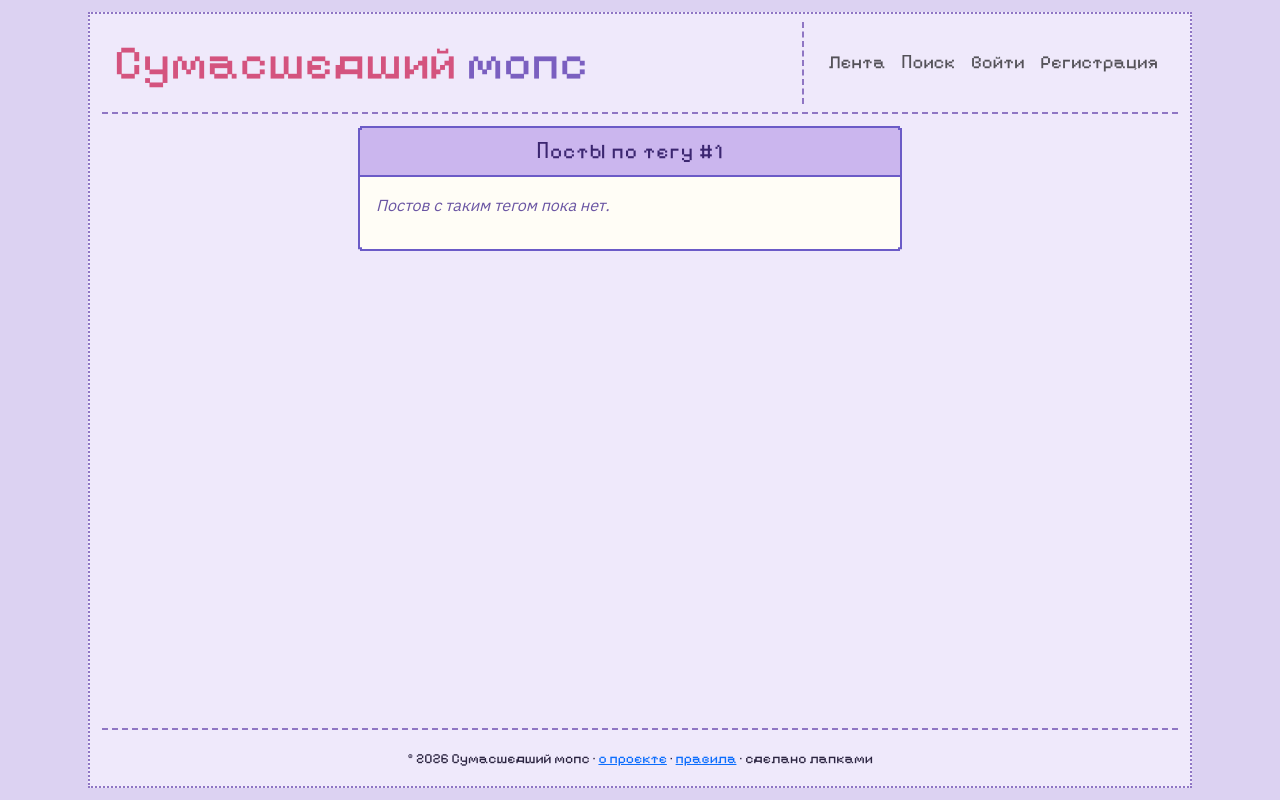
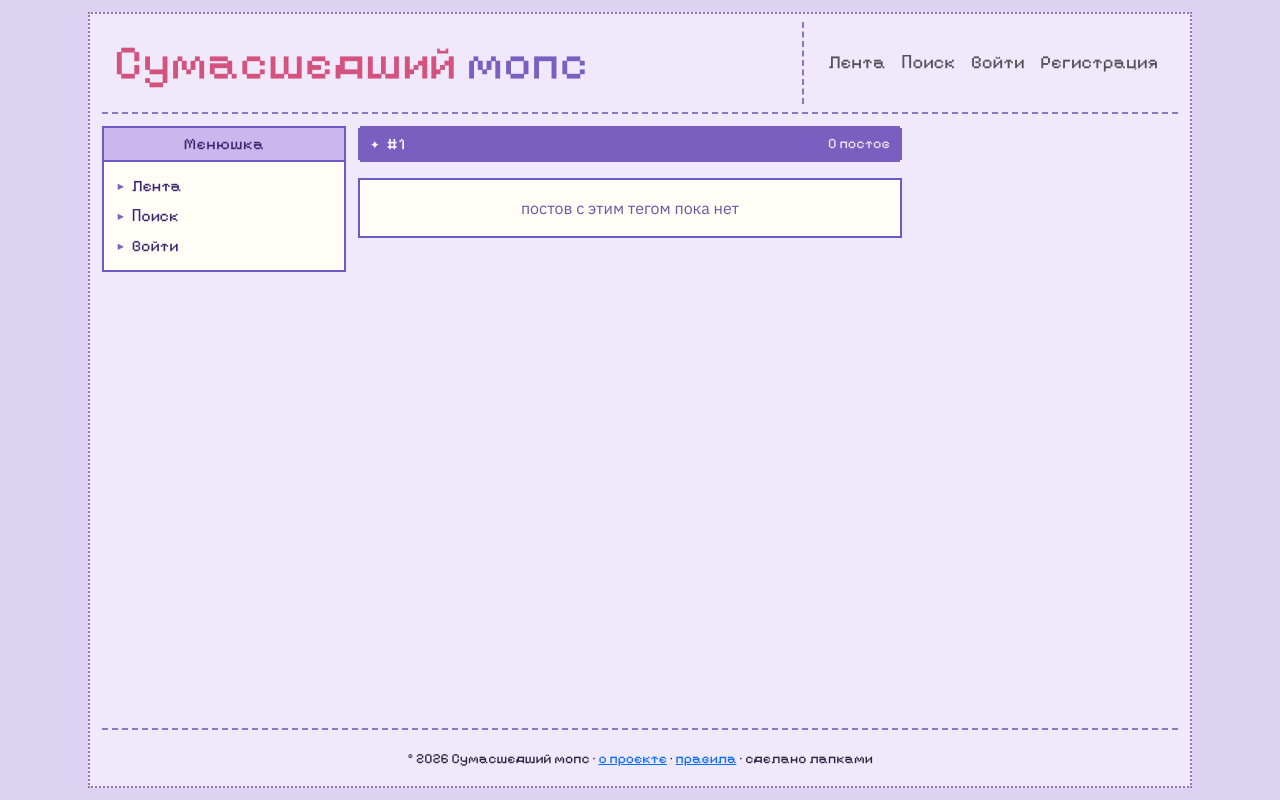
Before and after one commit to Discrete-Mathematicians/crazy-mops, a Django app: page /posts/tag/1/ in a window 1280 px wide. Run offline with Django 4.2, Linux system fonts and the light colour scheme; data that the repository does not hold is empty.

Commit message:
feat: обновление шаблонов для страниц поиска(поиск по тегу/поиск пользователей или питомцев), полные стили для страниц поиска, карточки пользователей и питомцев для поиска по единому образцу, склонения для колличества постов в поиске по тегу

```diff
--- a/posts/views.py
+++ b/posts/views.py
@@ -108,6 +108,16 @@ class PostsByTagView(ListView):
         return Post.objects.filter(tags__name=self.kwargs["tag"]).order_by("-created_at")
 
     def get_context_data(self, **kwargs):
+        def posts_search_lable(count, one, few, many):
+            if count % 10 == 1 and count % 100 != 11:
+                return one
+            if 2 <= count % 10 <= 4 and not (12 <= count % 100 <= 14):
+                return few
+            return many
+
+        count = self.object_list.count()
+
         ctx = super().get_context_data(**kwargs)
+        ctx["posts_count_label"] = f'{count} {posts_search_lable(count, "пост", "поста", "постов")}'
         ctx["tag_name"] = self.kwargs["tag"]
         return ctx
--- a/static/css/custom_y2k.css
+++ b/static/css/custom_y2k.css
@@ -17,6 +17,7 @@
     --y2k-border-strong: #6B5BC7;
     --y2k-accent-pink: #d4537e;
     --y2k-accent-purple: #7a5fc0;
+    --y2k-accent-purple-light: #d8d0ec;
     --y2k-panel-yellow: #fdf7d4;
     --y2k-panel-pink: #fbe3ec;
     --y2k-panel-paper: #fffdf6;
@@ -141,6 +142,10 @@ footer {
     grid-column: 1 / -1;
 }
 
+main {
+    padding-bottom: var(--space-4);
+}
+
 /* === КОМПОНЕНТЫ === */
 
 /* --- Панель ---
@@ -527,6 +532,26 @@ footer {
             var(--step) calc(100% - var(--step)), 0 calc(100% - var(--step)));
 }
 
+.page-strip-flat {
+    display: flex;
+    justify-content: space-between;
+    align-items: center;
+    padding: 6px 12px;
+    margin-bottom: var(--space-3);
+    font-family: 'Pixelify Sans', monospace;
+    letter-spacing: 1px;
+    text-transform: uppercase;
+    color: var(--y2k-input-bg);
+    background: var(--y2k-accent-purple);
+}
+
+.page-strip__count {
+    font-size: 0.9rem;
+    letter-spacing: normal;
+    text-transform: none;
+    opacity: 0.85;
+}
+
 .page-strip__title::before {
     content: '\2726';
     margin-right: 6px;
@@ -1383,51 +1408,118 @@ footer {
 /* --- Поиск --- */
 .search-form {
     display: flex;
+    align-items: center;
+    gap: var(--space-2);
     flex-wrap: wrap;
-    gap: 12px;
-    align-items: center;
-}
-
-.search-form input[type="text"] {
-    background: var(--y2k-input-bg);
-    border: 1px solid var(--y2k-border);
-    border-radius: 0;
-    padding: 6px 10px;
+}
+
+.search-form input[type='text'] {
+    flex: 1;
+    min-width: 180px;
+}
+
+.search-form__switch {
+    display: flex;
+    gap: var(--space-3);
+    font-family: 'Pixelify Sans', monospace;
+    font-size: 0.85rem;
+    white-space: nowrap;
+    color: var(--y2k-panel-header-text);
+}
+
+.search-form__switch label {
+    display: flex;
+    align-items: center;
+    gap: 4px;
+    cursor: pointer;
+}
+
+.search-form .btn-pixel {
+    margin-left: auto;
+}
+
+.search-results {
+    display: grid;
+    grid-template-columns: repeat(2, 1fr);
+    gap: var(--space-3);
+    margin-top: var(--space-3);
+}
+
+.search-card {
+    aspect-ratio: 1 / 1;
+    display: flex;
+    background: var(--y2k-accent-purple-light);
+}
+
+.search-card .panel-body {
+    width: 100%;
+    display: flex;
+    flex-direction: column;
+    align-items: center;
+    justify-content: center;
+    padding: var(--space-3);
+}
+
+.search-card__link {
+    display: flex;
+    flex-direction: column;
+    align-items: center;
+    gap: 6px;
     color: var(--y2k-text);
-}
-
-.search-form input[type="text"]::placeholder {
-    color: var(--y2k-placeholder);
-}
-
-.search-form__switch {
-    display: flex;
-    gap: 12px;
-    font-family: 'Pixelify Sans', sans-serif;
-}
-
-.search-results {
-    display: flex;
-    flex-wrap: wrap;
-    gap: 16px;
-    margin-top: 16px;
-}
-
+    width: 100%;
+}
+
+.search-card__link:hover .search-card__name {
+    text-decoration: underline;
+}
+
+.search-card__avatar {
+    width: 168px;
+    height: 168px;
+    object-fit: cover;
+    border: 2px solid var(--y2k-border);
+    image-rendering: pixelated;
+    flex-shrink: 0;
+}
+
+.search-card__name {
+    font-family: 'Pixelify Sans', monospace;
+    color: var(--y2k-panel-header-text);
+    font-size: 0.95rem;
+    text-align: center;
+    overflow-wrap: break-word;
+    max-width: 100%;
+}
+
+.search-card__city {
+    font-size: 0.8rem;
+    color: var(--y2k-caption);
+    text-align: center;
+}
+
+/* --- Пагинатор поиска --- */
 .search-pagination {
     display: flex;
-    gap: 16px;
-    align-items: center;
-    margin-top: 16px;
-    font-family: 'Pixelify Sans', sans-serif;
-}
-
-.search-pagination a {
-    color: var(--y2k-link);
+    justify-content: center;
+    align-items: center;
+    gap: var(--space-3);
+    margin-top: var(--space-3);
+    font-family: 'Pixelify Sans', monospace;
+    font-size: 0.85rem;
 }
 
 .search-empty {
-    color: var(--y2k-caption);
-    font-style: italic;
+    text-align: center;
+    color: var(--y2k-caption);
+    padding: var(--space-3) 0;
+    margin: var(--space-3) 0 0;
+}
+
+.search-card__sex {
+    font-size: 0.8rem;
+    color: var(--y2k-caption);
+    text-align: center;
+    text-decoration: none;
 }
 
 /* --- Виджет календаря дней рождения --- */
@@ -1535,3 +1627,18 @@ footer {
     color: var(--y2k-caption);
     white-space: nowrap;
 }
+
+/* --- Список постов по тегу --- */
+.tag-posts {
+    display: flex;
+    flex-direction: column;
+    gap: var(--space-3);
+}
+
+.tag-posts-empty {
+    background: var(--y2k-panel-paper);
+    border: var(--border-w) solid var(--y2k-border-strong);
+    text-align: center;
+    color: var(--y2k-caption);
+    padding: var(--space-4);
+}
--- a/templates/posts/posts_by_tag.html
+++ b/templates/posts/posts_by_tag.html
@@ -1,26 +1,34 @@
 {% extends "base.html" %}
+{% block left_sidebar %}
+    <aside class="d-none d-lg-block">
+        {% include "includes/menu_widget.html" with user=user request=request only %}
+    </aside>
+{% endblock left_sidebar %}
 {% block content %}
-    <div class="pixel-panel">
-        <div class="panel-frame">
-            <div class="panel-header">Посты по тегу #{{ tag_name }}</div>
-            <div class="panel-body">
+    <div class="page-strip page-strip-falt">
+        <span class="page-strip__title">#{{ tag_name }}</span>
+        {% if posts_count_label %}
+            <span class="page-strip__count">{{ posts_count_label }}</span>
+        {% endif %}
+    </div>
+    {% if posts_page %}
+        <div class="tag-posts">
             {% for post in posts_page %}
-                    {% include "includes/post_card.html" with post=post user=user csrf_token=csrf_token only %}
-                {% empty %}
-                    <p class="search-empty">Постов с таким тегом пока нет.</p>
+                {% include "includes/post_card.html" with post=post user=user request=request only %}
             {% endfor %}
+        </div>
         {% if posts_page.has_other_pages %}
             <nav class="search-pagination">
                 {% if posts_page.has_previous %}
-                            <a href="?page={{ posts_page.previous_page_number }}">← Назад</a>
+                    <a href="?page={{ posts_page.previous_page_number }}"><- Назад</a>
                 {% endif %}
                 <span>{{ posts_page.number }} / {{ posts_page.paginator.num_pages }}</span>
                 {% if posts_page.has_next %}
-                            <a href="?page={{ posts_page.next_page_number }}">Вперёд →</a>
+                    <a href="?page={{ posts_page.next_page_number }}">Вперёд -></a>
                 {% endif %}
             </nav>
         {% endif %}
-            </div>
-        </div>
-    </div>
+    {% else %}
+        <div class="tag-posts-empty">постов с этим тегом пока нет</div>
+    {% endif %}
 {% endblock content %}
```
Also changed, not shown: templates/includes/pet_card.html (+12 -8 lines), templates/includes/user_card.html (+11 -12 lines), templates/search/search.html (+4 -4 lines). Lines whose indentation alone changed are shown as unchanged.
